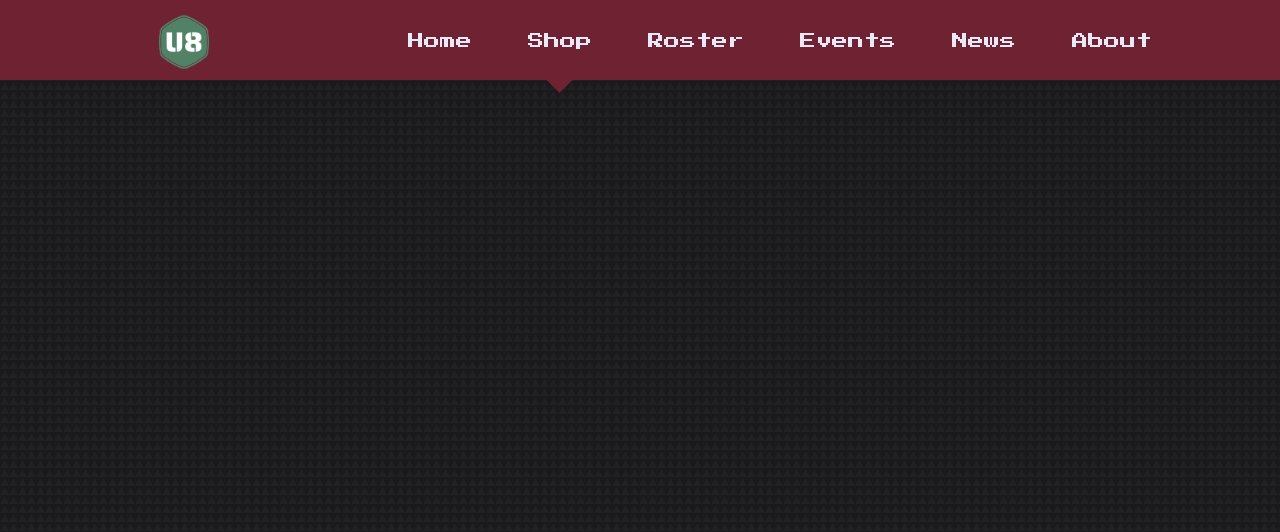
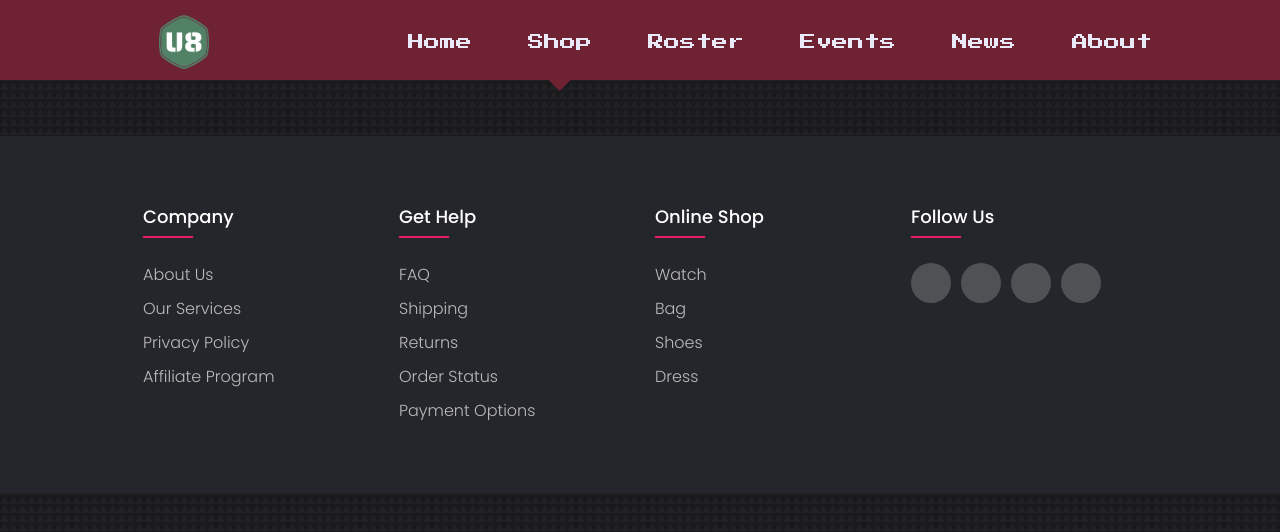
Before and after one commit to ChrisCarteno/u8gamers, a React (Create React App) app: page /shop in a window 1280 px wide. Shown: the top 532 px of the page. Built offline with nearby package versions, Linux system fonts and the light colour scheme.

Commit message:
added footer and added to the about page

```diff
--- a/src/components/Footer.jsx
+++ b/src/components/Footer.jsx
@@ -1,8 +1,52 @@
 import React from 'react'
+import './footer.css'
+
 
 const Footer = () => {
   return (
-    <div>Footer</div>
+    <footer className="footer">
+    <div className="container">
+     <div className="row">
+       <div className="footer-col">
+         <h4>company</h4>
+         <ul>
+           <li><a href="/">about us</a></li>
+           <li><a href="/">our services</a></li>
+           <li><a href="/">privacy policy</a></li>
+           <li><a href="/">affiliate program</a></li>
+         </ul>
+       </div>
+       <div className="footer-col">
+         <h4>get help</h4>
+         <ul>
+           <li><a href="/">FAQ</a></li>
+           <li><a href="/">shipping</a></li>
+           <li><a href="/">returns</a></li>
+           <li><a href="/">order status</a></li>
+           <li><a href="/">payment options</a></li>
+         </ul>
+       </div>
+       <div className="footer-col">
+         <h4>online shop</h4>
+         <ul>
+           <li><a href="/">watch</a></li>
+           <li><a href="/">bag</a></li>
+           <li><a href="/">shoes</a></li>
+           <li><a href="/">dress</a></li>
+         </ul>
+       </div>
+       <div className="footer-col">
+         <h4>follow us</h4>
+         <div className="social-links">
+           <a href="/"><i className="fab fa-facebook-f"></i></a>
+           <a href="/"><i className="fab fa-twitter"></i></a>
+           <a href="/"><i className="fab fa-instagram"></i></a>
+           <a href="/"><i className="fab fa-linkedin-in"></i></a>
+         </div>
+       </div>
+     </div>
+    </div>
+ </footer>
   )
 }
 
--- /dev/null
+++ b/src/components/footer.css
@@ -0,0 +1,93 @@
+@import url('https://fonts.googleapis.com/css2?family=Poppins:wght@300;400;500;600;700&display=swap');
+body{
+  line-height: 1.5;
+  font-family: 'Poppins', sans-serif;
+}
+*{
+  margin:0;
+  padding:0;
+  box-sizing: border-box;
+}
+.container{
+  max-width: 1170px;
+  margin:auto;
+}
+.row{
+  display: flex;
+  flex-wrap: wrap;
+}
+ul{
+  list-style: none;
+}
+.footer{
+  background-color: #24262b;
+    padding: 70px 0;
+}
+.footer-col{
+   width: 25%;
+   padding: 0 15px;
+}
+.footer-col h4{
+  font-size: 18px;
+  color: #ffffff;
+  text-transform: capitalize;
+  margin-bottom: 35px;
+  font-weight: 500;
+  position: relative;
+}
+.footer-col h4::before{
+  content: '';
+  position: absolute;
+  left:0;
+  bottom: -10px;
+  background-color: #e91e63;
+  height: 2px;
+  box-sizing: border-box;
+  width: 50px;
+}
+.footer-col ul li:not(:last-child){
+  margin-bottom: 10px;
+}
+.footer-col ul li a{
+  font-size: 16px;
+  text-transform: capitalize;
+  color: #ffffff;
+  text-decoration: none;
+  font-weight: 300;
+  color: #bbbbbb;
+  display: block;
+  transition: all 0.3s ease;
+}
+.footer-col ul li a:hover{
+  color: #ffffff;
+  padding-left: 8px;
+}
+.footer-col .social-links a{
+  display: inline-block;
+  height: 40px;
+  width: 40px;
+  background-color: rgba(255,255,255,0.2);
+  margin:0 10px 10px 0;
+  text-align: center;
+  line-height: 40px;
+  border-radius: 50%;
+  color: #ffffff;
+  transition: all 0.5s ease;
+}
+.footer-col .social-links a:hover{
+  color: #24262b;
+  background-color: #ffffff;
+}
+
+/*responsive*/
+@media(max-width: 767px){
+  .footer-col{
+    width: 50%;
+    margin-bottom: 30px;
+}
+}
+@media(max-width: 574px){
+  .footer-col{
+    width: 100%;
+}
+}
--- a/src/pages/about/About.jsx
+++ b/src/pages/about/About.jsx
@@ -1,16 +1,29 @@
 import React from 'react'
+import {Link} from 'react-router-dom'
+import Logo from '../../images/logo55.png'
 
 import './about.css'
 
 const About = () => {
   return (
-    <div>
-      <br/>
-      <br/>
-      <h1> U8 GAMERS </h1>
-      this is the about page
-      <p className="something">this is something</p>
-    </div>
+    <header className="main__header">
+      <div className="container main__header-container">
+        <div className="main__header-left">
+          <h4>#GetGooeyWithIt</h4>
+          <h1>Join The Legends Of The Gaming World</h1>
+          <p>
+            Pum Da Da Da Dun We are gamers
+          </p>
+          <Link to="/plans" className='btn lg'> Get Started </Link>
+        </div>
+        <div className="main__header-right">
+          <div className="main__header-circle"></div>
+          <div className="main__header-image">
+            <img src={Logo} alt="Main Header" />
+          </div>
+        </div>
+      </div>
+    </header>
   )
 }
 
```
